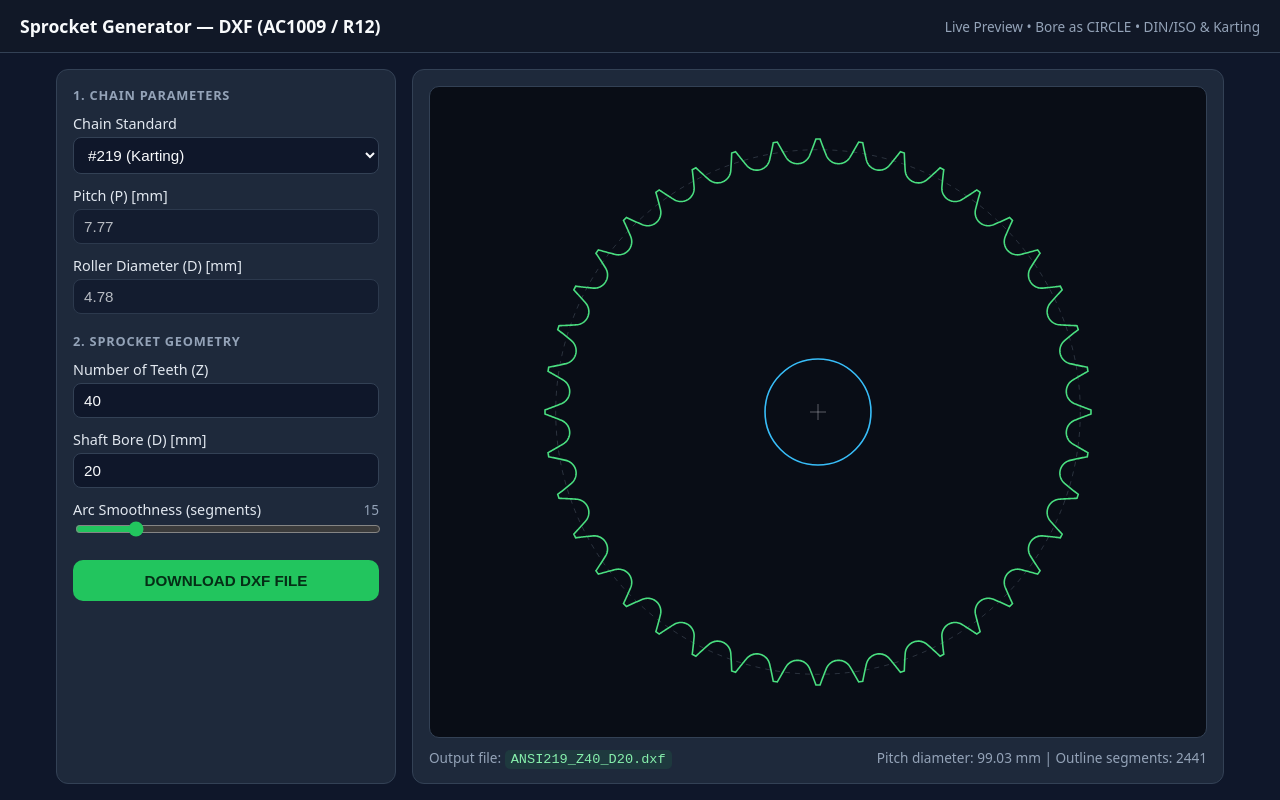
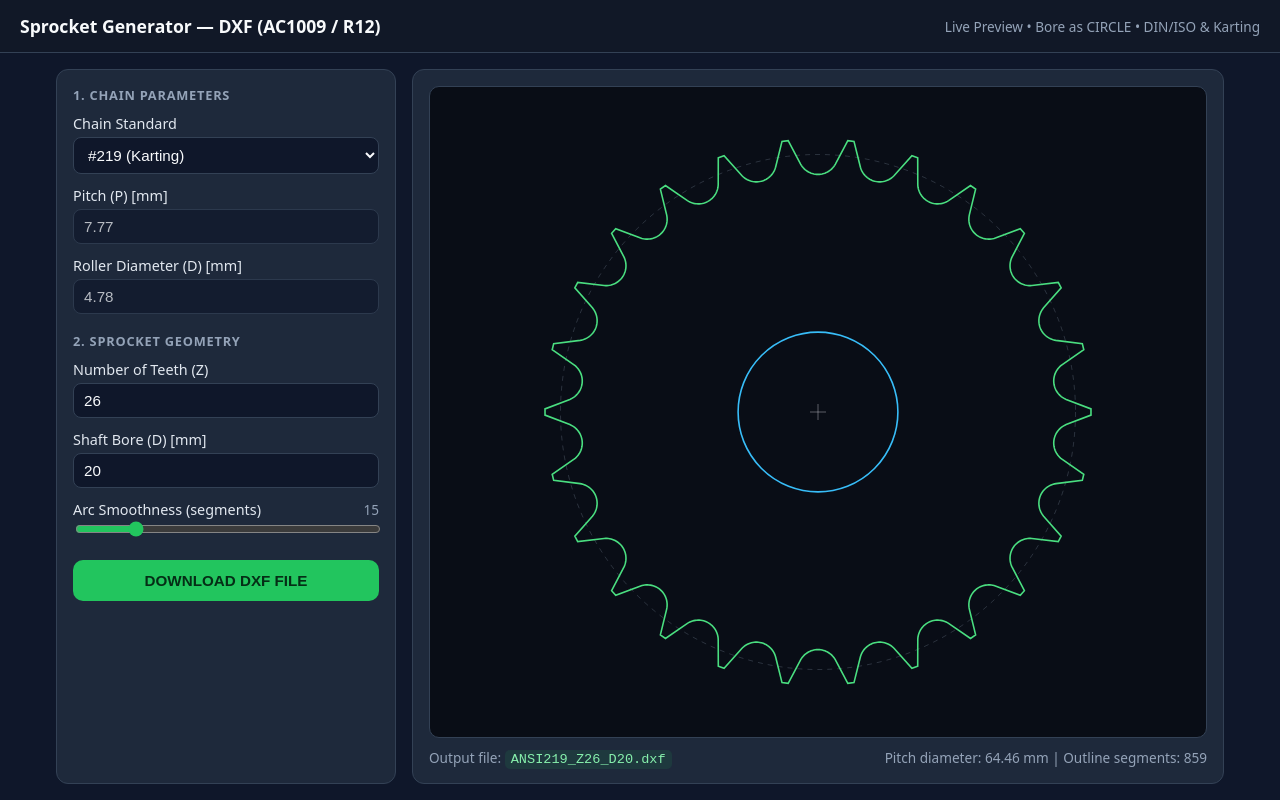
Before and after one commit to dexxpo-x/kartonbot, a plain HTML site: page index.html in a window 1280 px wide. Drawn offline with Linux system fonts and the light colour scheme.

Commit message:
Refactor chain parameters and enhance styling
Updated chain parameters and improved styling for better usability.

```diff
--- a/index.html
+++ b/index.html
@@ -178,7 +178,7 @@
       <h2 class="section-title" style="margin-top:18px;">2. Sprocket Geometry</h2>
       <div class="group">
         <label for="teethInput">Number of Teeth (Z)</label>
-        <input type="number" id="teethInput" min="5" max="500" step="1" value="40" />
+        <input type="number" id="teethInput" min="5" max="500" step="1" value="26" />
       </div>
       <div class="group">
         <label for="holeInput">Shaft Bore (D) [mm]</label>
@@ -207,27 +207,28 @@
   </main>
 
   <script>
+    // ISO 606 / DIN 8187 / ANSI / Karting — true ROLLER diameters (d1)
     const CHAIN_DATA = {
       "#219 (Karting)": { pitch: 7.77, roller: 4.78 },
-      "#25 (Karting)": { pitch: 6.35, roller: 3.30 },
-      "#35 (Karting)": { pitch: 9.525, roller: 5.08 },
-      "#40 (Karting)": { pitch: 12.70, roller: 7.95 },
+      "#25 (Karting / ANSI 25)": { pitch: 6.35, roller: 3.30 },
+      "#35 (Karting / ANSI 35)": { pitch: 9.525, roller: 5.08 },
+      "#40 (Karting / ANSI 40)": { pitch: 12.70, roller: 7.95 },
 
-      "03-1 (5mm)": { pitch: 5.00, roller: 1.49 },
-      "04-1 (6mm)": { pitch: 6.00, roller: 1.85 },
-      "05B-1 (8mm)": { pitch: 8.00, roller: 2.31 },
-      '06B-1 (3/8")': { pitch: 9.525, roller: 3.28 },
-      '08B-1 (1/2")': { pitch: 12.70, roller: 4.45 },
-      '081 (1/2")': { pitch: 12.70, roller: 3.66 },
-      '084 (1/2")': { pitch: 12.70, roller: 4.09 },
-      '10B-1 (5/8")': { pitch: 15.875, roller: 5.08 },
-      '12B-1 (3/4")': { pitch: 19.05, roller: 5.72 },
-      '16B-1 (1")': { pitch: 25.40, roller: 8.28 },
-      '20B-1 (1 1/4")': { pitch: 31.75, roller: 10.19 },
-      '24B-1 (1 1/2")': { pitch: 38.10, roller: 14.63 },
-      '28B-1 (1 3/4")': { pitch: 44.45, roller: 15.90 },
-      '32B-1 (2")': { pitch: 50.80, roller: 17.81 },
-      '40B-1 (2 1/2")': { pitch: 63.50, roller: 22.89 },
+      "03-1 (5mm)": { pitch: 5.00, roller: 3.20 },
+      "04-1 (6mm)": { pitch: 6.00, roller: 3.30 },
+      "05B-1 (8mm)": { pitch: 8.00, roller: 5.00 },
+      '06B-1 (3/8")': { pitch: 9.525, roller: 6.35 },
+      '08B-1 (1/2")': { pitch: 12.70, roller: 8.51 },
+      '081 (1/2")': { pitch: 12.70, roller: 7.75 },
+      '084 (1/2")': { pitch: 12.70, roller: 7.75 },
+      '10B-1 (5/8")': { pitch: 15.875, roller: 10.16 },
+      '12B-1 (3/4")': { pitch: 19.05, roller: 12.07 },
+      '16B-1 (1")': { pitch: 25.40, roller: 15.88 },
+      '20B-1 (1 1/4")': { pitch: 31.75, roller: 19.05 },
+      '24B-1 (1 1/2")': { pitch: 38.10, roller: 25.40 },
+      '28B-1 (1 3/4")': { pitch: 44.45, roller: 27.94 },
+      '32B-1 (2")': { pitch: 50.80, roller: 29.21 },
+      '40B-1 (2 1/2")': { pitch: 63.50, roller: 39.37 },
 
       "CUSTOM": { pitch: 0, roller: 0 }
     };
@@ -283,39 +284,55 @@
       const ratio = Math.max(-1, Math.min(1, (R1 - 0.2 * P) / R1));
       const thetaSweep = Math.acos(ratio);
 
-      const X_tip = xc - R1 + 0.6 * P;
-      const P_tip_top = [X_tip, 0.05 * P];
-      const P_tip_bot = [X_tip, -0.05 * P];
-
       const d_L1_x = Math.cos(Math.PI + thetaSweep);
       const d_L1_y = Math.sin(Math.PI + thetaSweep);
       const P_1end_top = [xc + R1 * d_L1_x, yc + R1 * d_L1_y];
 
+      // Prevent ballooning when a custom/small roller has R1 < 0.2*P (d_L1_x > 0):
+      // keep tooth tip height consistent with standard roller proportions
+      let X_tip = xc - R1 + 0.6 * P;
+      const maxXTip = xc + 0.32 * P;
+      if (X_tip > maxXTip) X_tip = maxXTip;
+
+      const P_tip_top = [X_tip, 0.05 * P];
+      const P_tip_bot = [X_tip, -0.05 * P];
+
       const v12_x = P_tip_top[0] - P_1end_top[0];
       const v12_y = P_tip_top[1] - P_1end_top[1];
       const dot = d_L1_x * v12_x + d_L1_y * v12_y;
-      const s = Math.abs(dot) > 1e-6 ? (v12_x * v12_x + v12_y * v12_y) / (2 * dot) : 0;
 
+      let baseTooth;
+      const P_1end_bot = [P_1end_top[0], -P_1end_top[1]];
+      const C_bot = [xc, -yc];
+      const C_top = [xc, yc];
+
+      // If tangent circle center flips outward (dot <= 0), use clean straight flank like #219
+      if (dot > 1e-4) {
+        const s = (v12_x * v12_x + v12_y * v12_y) / (2 * dot);
         const C2_top = [P_1end_top[0] + s * d_L1_x, P_1end_top[1] + s * d_L1_y];
         const R2_top = Math.hypot(C2_top[0] - P_1end_top[0], C2_top[1] - P_1end_top[1]);
-
-      const P_1end_bot = [P_1end_top[0], -P_1end_top[1]];
         const C2_bot = [C2_top[0], -C2_top[1]];
-      const C_bot = [xc, -yc];
-      const C_top = [xc, yc];
 
         const a_bot_flank_start = Math.atan2(P_1end_bot[1] - C2_bot[1], P_1end_bot[0] - C2_bot[0]);
         const a_bot_flank_end = Math.atan2(P_tip_bot[1] - C2_bot[1], P_tip_bot[0] - C2_bot[0]);
         const a_top_flank_start = Math.atan2(P_tip_top[1] - C2_top[1], P_tip_top[0] - C2_top[0]);
         const a_top_flank_end = Math.atan2(P_1end_top[1] - C2_top[1], P_1end_top[0] - C2_top[0]);
 
-      const baseTooth = [
+        baseTooth = [
           ...interpolateArc(C_bot, R1, Math.PI - Math.PI / N, Math.PI - thetaSweep, stepsPerArc),
           ...interpolateArc(C2_bot, R2_top, a_bot_flank_start, a_bot_flank_end, stepsPerArc),
           P_tip_top,
           ...interpolateArc(C2_top, R2_top, a_top_flank_start, a_top_flank_end, stepsPerArc),
           ...interpolateArc(C_top, R1, Math.PI + thetaSweep, Math.PI + Math.PI / N, stepsPerArc),
         ];
+      } else {
+        baseTooth = [
+          ...interpolateArc(C_bot, R1, Math.PI - Math.PI / N, Math.PI - thetaSweep, stepsPerArc),
+          P_tip_bot,
+          P_tip_top,
+          ...interpolateArc(C_top, R1, Math.PI + thetaSweep, Math.PI + Math.PI / N, stepsPerArc),
+        ];
+      }
 
       const allPoints = [];
       for (let i = 0; i < N; i++) {
```
Lines whose indentation alone changed are shown as unchanged.
